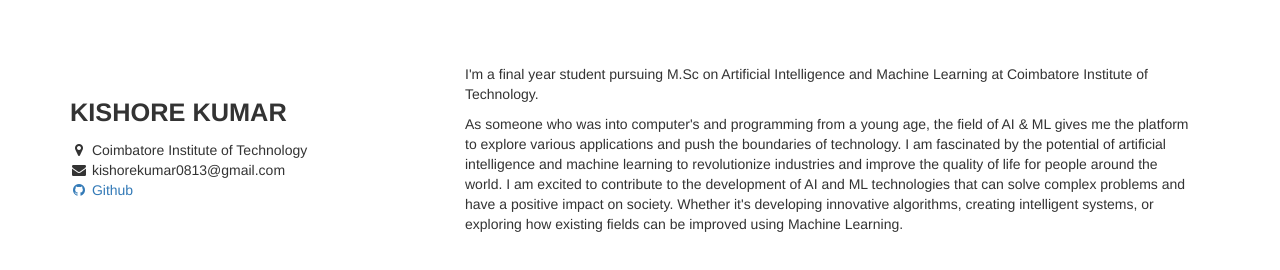
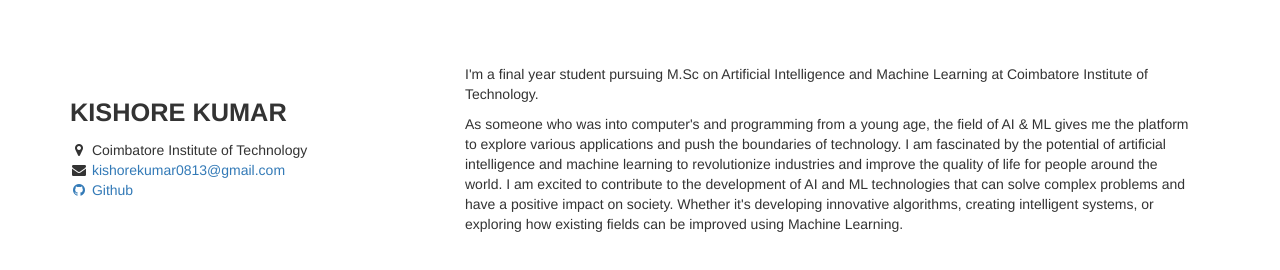
Before and after one commit to KishoreKumar1308/kishorekumar1308.github.io, a plain HTML site: page index.html in a window 1280 px wide. Drawn offline with nearby package versions, Linux system fonts and the light colour scheme.

```diff
--- a/index.html
+++ b/index.html
@@ -73,7 +73,7 @@
               <b class="name">KISHORE KUMAR</b>
             </div>
             <i class="fa fa-fw fa-map-marker"></i> Coimbatore Institute of Technology<br>
-            <i class="fa fa-fw fa-envelope"></i> kishorekumar0813@gmail.com</a><br>
+            <i class="fa fa-fw fa-envelope"></i> <a href="mailto:kishorekumar0813@gmail.com">kishorekumar0813@gmail.com</a><br>
             <!-- <a href="https://twitter.com/ethayarajh"><i class="fa fa-fw fa-twitter-square"></i> Twitter</a><br> -->
             <!-- <a href="https://scholar.google.ca/citations?user=7SUV6rQAAAAJ&hl=en"><i class="fa fa-fw fa-google"></i> Google Scholar</a><br> -->
             <a href="https://github.com/kishorekumar1308"><i class="fa fa-fw fa-github"></i> Github</a><br>
```
